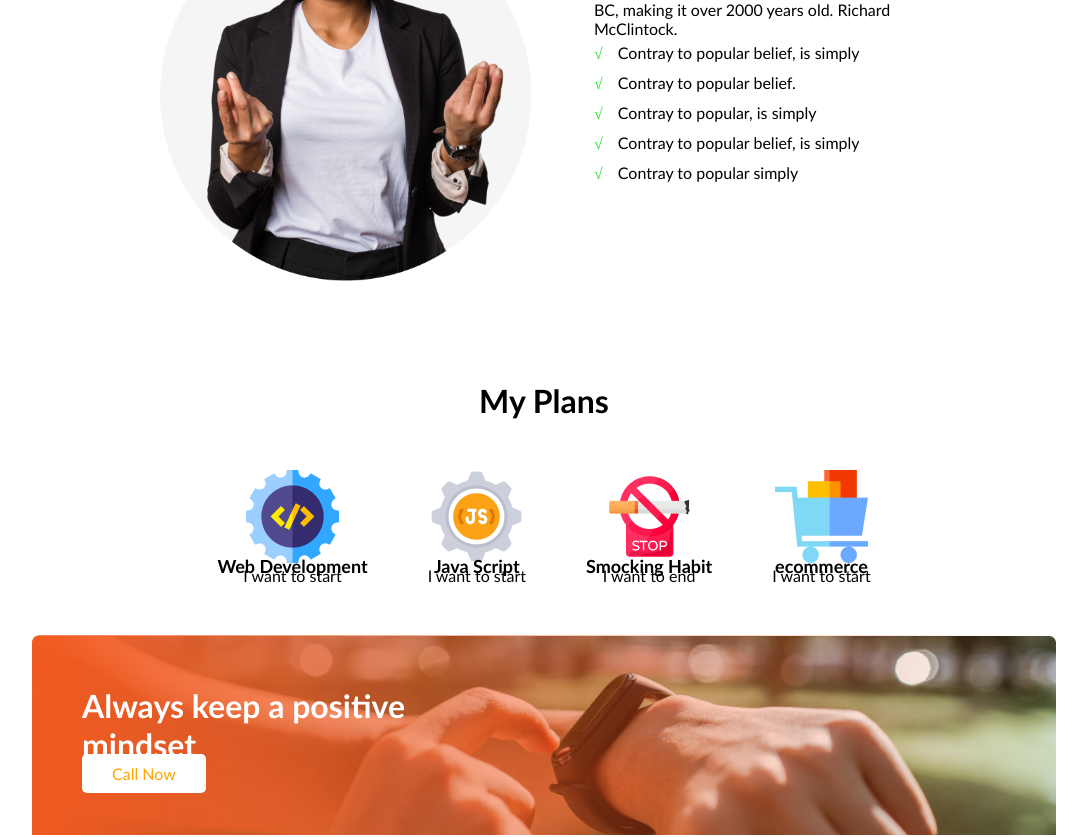
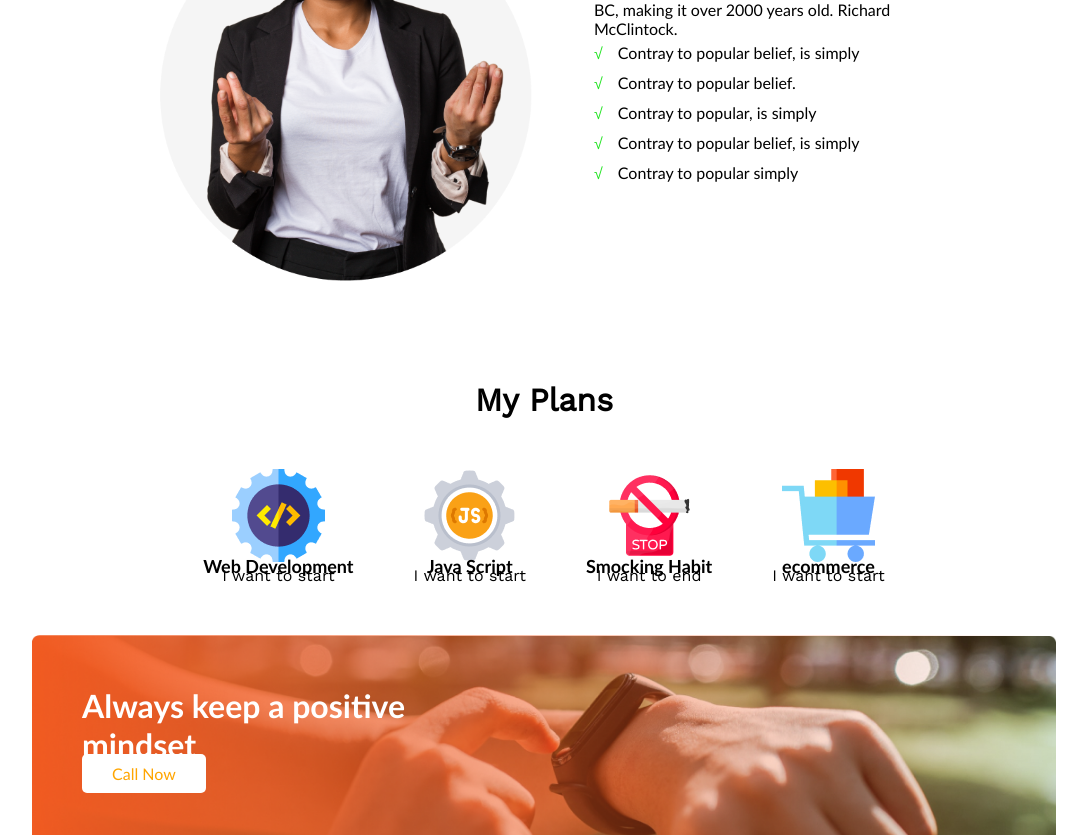
Before and after one commit to tuhin93/my_first_assignment, a plain HTML site: page index.html in a window 1280 px wide. Shown: the part 1128-1965 px from the top of the page, without its empty margins (96-1183 px from the left). Drawn offline with nearby package versions, Linux system fonts and the light colour scheme.

Commit message:
almost done

```diff
--- a/css/style.css
+++ b/css/style.css
@@ -1,6 +1,6 @@
 *{
     margin: 0;
-    font-family: ;
+    font-family:'Work Sans', sans-serif;
 }
 
 body{
--- a/index.html
+++ b/index.html
@@ -5,6 +5,8 @@
     <meta http-equiv="X-UA-Compatible" content="IE=edge">
     <meta name="viewport" content="width=device-width, initial-scale=1.0">
         <link rel="stylesheet" href="css/style.css">
+
+        <link rel="preconnect" href="https://fonts.googleapis.com"><link rel="preconnect" href="https://fonts.gstatic.com" crossorigin><link href="https://fonts.googleapis.com/css2?family=Open+Sans&family=Work+Sans&display=swap" rel="stylesheet">
     </head>
     <body>
 
```
